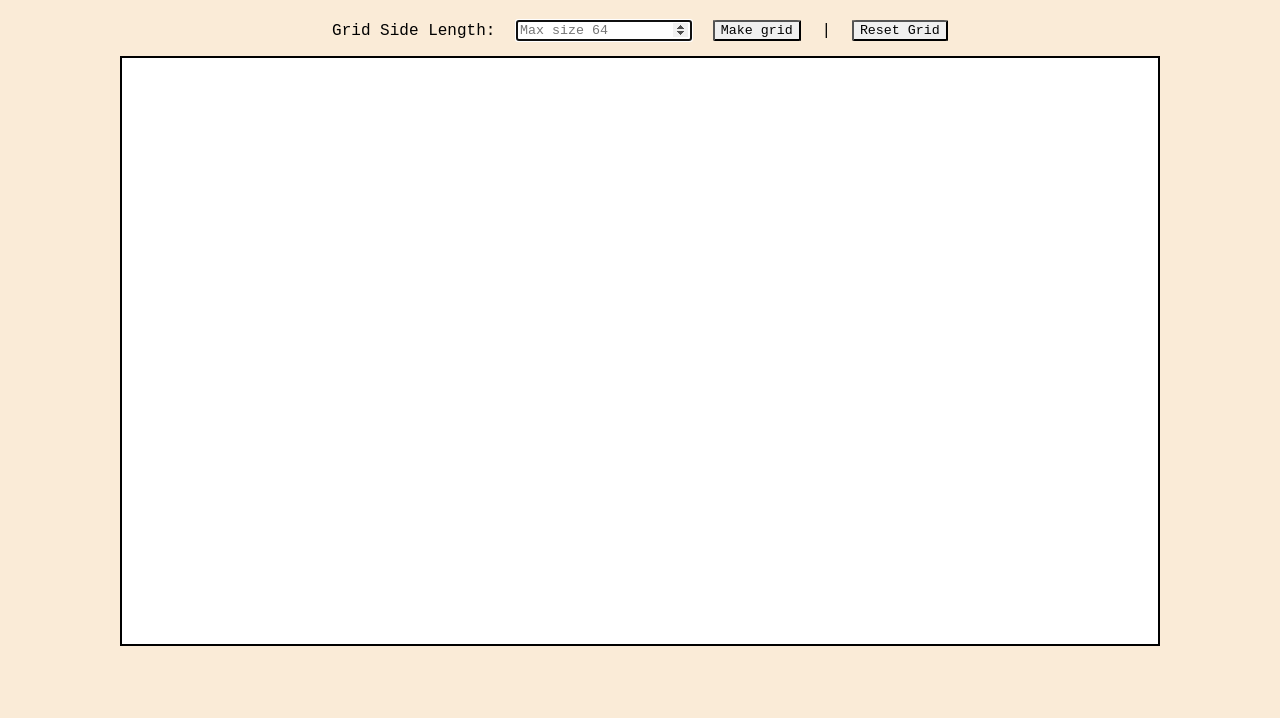
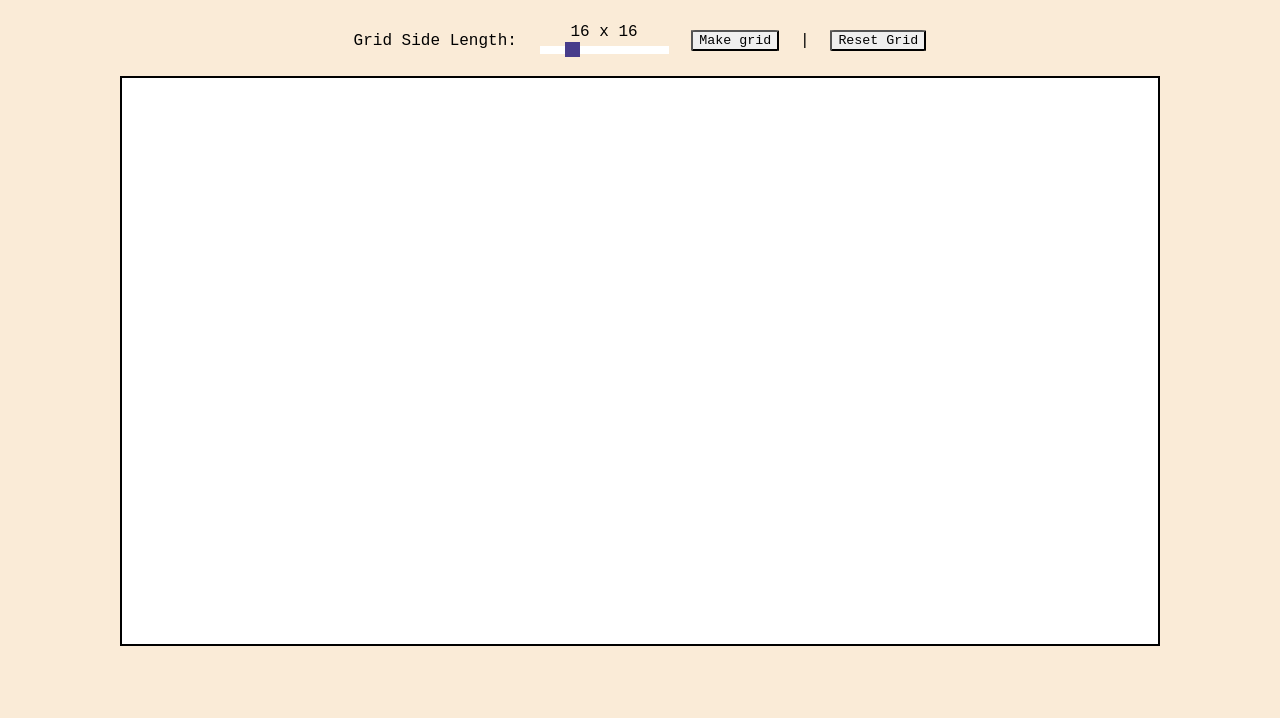
Before and after one commit to sdalton16/etch-a-sketch, a plain HTML site: page index.html in a window 1280 px wide. Shown: the part 82-800 px from the top of the page. Drawn offline with Linux system fonts and the light colour scheme.

Commit message:
Implemented slider for user to input desired grid size

```diff
--- a/index.html
+++ b/index.html
@@ -11,7 +11,10 @@
     <h1>Etch-a-Sketch</h1>
     <div id="settings">
         <p>Grid Side Length:</p>
-        <input autofocus type="number" name="sides" id="sides" placeholder="Max size 64">
+        <div id="slider">
+            <p id="sliderValue">16 x 16</p>
+            <input type="range" min="2" max="64" value="16" name="sides" id="sides">
+        </div>
         <button type="submit" id="makeGrid">Make grid</button>
         <p>|</p>
         <button type="submit" id="reset">Reset Grid</button>
--- a/main.js
+++ b/main.js
@@ -1,11 +1,7 @@
-// unable to get gridDivs to have correct height to allow for squares vs. just columns
-// likely can use aspect ratio to ensure height and width are the same
-// but this require setting a height or width and unsure how to do so if number of
-// grids is set dynamically
-
 const gridContainer = document.createElement('div');
 const reset = document.querySelector('#reset');
 const makeGrid = document.querySelector('#makeGrid');
+const inputValue = document.querySelector('#sliderValue');
 
 let inputSides = document.querySelector('#sides');
 let gridSides = 4;
@@ -35,6 +31,10 @@ makeGrid.addEventListener('click', () => {
     gridSides = getSides();
     createGrid(gridSides);
 });
+
+inputSides.oninput = () => {
+    sliderValue.textContent = `${inputSides.value} x ${inputSides.value}`;
+}
 
 
 
@@ -83,9 +83,5 @@ const resetGrid = function () {
 };
 
 const getSides = function () {
-    if (inputSides.value > 64) {
-        alert('Max = 64');
-        inputSides.value =  64;
-    };
     return inputSides.value;
 }
--- a/style.css
+++ b/style.css
@@ -13,7 +13,7 @@ body {
     width: 90vw;
     background-color: antiquewhite;
     font-family: 'Courier New', Courier, monospace;
-    color: darkslateblue;
+    color: #483d8b;
 }
 
 #settings button {
@@ -21,12 +21,29 @@ body {
     border-radius: 5%;
 }
 
-#settings input {
-    font-family: 'Courier New', Courier, monospace;
+#sliderValue {
+    margin: 0;
 }
+
+#sides {
+    -webkit-appearance: none;
+    height: 8px;
+    appearance: none;
+    margin-top: 5px;
+}
+
+#sides::-webkit-slider-thumb {
+    -webkit-appearance: none;
+    appearance: none;
+    width: 15px;
+    height: 15px;
+    background: #483d8b;
+    cursor: pointer;
+  }
 
 #settings p {
     color: black;
+    text-align: center;
 }
 
 #settings {
@@ -35,6 +52,7 @@ body {
     justify-content: center;
     gap: 2%;
     width: 90%;
+    margin: 10px 0px;
 }
 
 #gridContainer {
```
